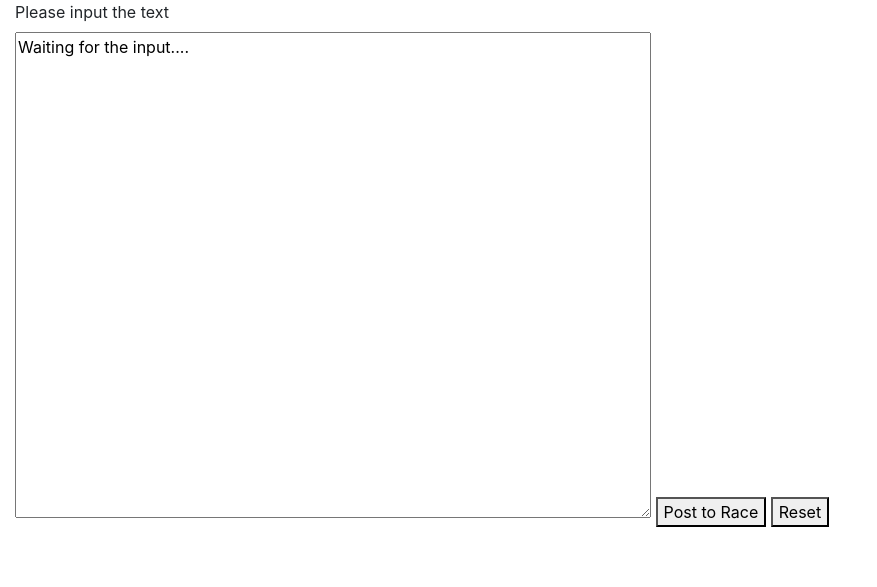
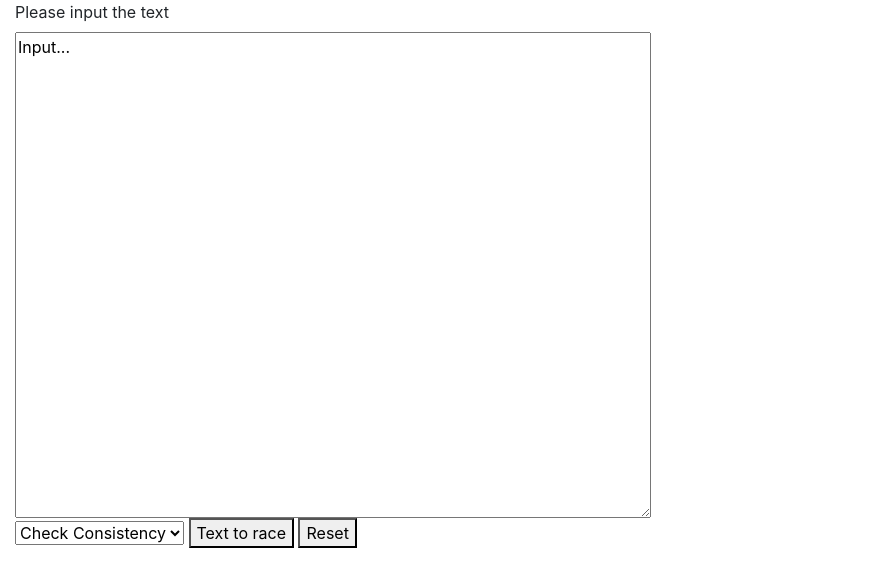
Before and after one commit to OriJC/improject, a Flask app: page /TTR in a window 1280 px wide. Shown: the part 56-643 px from the top of the page, without its empty margins (0-877 px from the left). Run offline with Flask 2, Linux system fonts and the light colour scheme; some libraries are stand-ins or nearby versions.

Commit message:
Able to generate check_consistency body xml from page

```diff
--- a/app.py
+++ b/app.py
@@ -1,112 +1,144 @@
 from flask import Flask, render_template, request, redirect, url_for, jsonify, Response, send_file
 from flask_bootstrap import Bootstrap
-import os, subprocess
+import os
+import subprocess
 import json
 from werkzeug.utils import secure_filename
 from google.cloud import texttospeech
+import requests
+import xml.etree.ElementTree as ET
 
-import route
+app = Flask(__name__)
+bootstrap = Bootstrap(app)
 
-app=Flask(__name__)
-bootstrap=Bootstrap(app)
-
-app.secret_key='example key'
-os.environ['GOOGLE_APPLICATION_CREDENTIALS']='asd.json'
+app.secret_key = 'example key'
+os.environ['GOOGLE_APPLICATION_CREDENTIALS'] = 'asd.json'
 
 
 @app.route('/')
 @app.route('/home')
 def home():
-	return render_template('index.html')
+    return render_template('index.html')
+
 
 @app.route('/TTS')
 def TTS():
-	return render_template('TextToSpeech.html')
+    return render_template('TextToSpeech.html')
+
 
 @app.route('/OTA')
 def OTA():
-	return render_template('OWLToACE.html')
+    return render_template('OWLToACE.html')
+
 
 @app.route('/OTS')
 def OTS():
-	return render_template('OWLToSpeech.html')
+    return render_template('OWLToSpeech.html')
+
 
 @app.route('/TTR')
 def TTR():
-	return render_template('TextToRace.html')
+    return render_template('TextToRace.html')
+
+@app.route('/TTRA', methods=['POST'])
+def PostToRace():
+    if request.method == 'POST':
+        axioms = request.values['text']
+        axioms = axioms.replace('\n', ' ')
+        # remove all the \n from the axioms so it fits the xml
+        UseCase = request.values['UseCase']
+        url = "http://attempto.ifi.uzh.ch/ws/race/racews.perl"
+        headers = {'content-type': 'application/soap+xml'}
+        # headers = {'content-type': 'text/xml'}
+        body = f"""<?xml version="1.0" encoding="UTF-8"?>
+
+<env:Envelope xmlns:env="http://schemas.xmlsoap.org/soap/envelope/">
+    <env:Body>
+        <race:Request xmlns:race="http://attempto.ifi.uzh.ch/race">
+            <race:Axioms>{axioms}</race:Axioms>
+            <race:Mode>{UseCase}</racse:Mode>
+        </race:Request>
+    </env:Body>
+</env:Envelope>"""
+        print(body)
+        return True
+
+
 
 @app.route('/savetxt', methods=['POST'])
 def savetxt():
-	if request.method == 'POST':
-		file=[]
-		file=request.files.get('story')
-		filename=secure_filename(file.filename)
-		file.save('upload/'+filename)
-		result=owlverb(filename)
-		return jsonify({'result':result})
-	return jsonify({'result':"Failed!"})
+    if request.method == 'POST':
+        file = []
+        file = request.files.get('story')
+        filename = secure_filename(file.filename)
+        file.save('upload/'+filename)
+        result = owlverb(filename)
+        return jsonify({'result': result})
+    return jsonify({'result': "Failed!"})
 
 
-@app.route('/TTSapi',methods=['POST'])
+@app.route('/TTSapi', methods=['POST'])
 def TTSapi():
-	if request.method == 'POST':
-		text=request.values['text']
-		pitch=0
-		speed=1
-		lang='en-US'
-		if(request.values['voice'])=='male1':
-			name="en-US-Wavenet-D"
-			gender=texttospeech.SsmlVoiceGender.MALE
-		elif(request.values['voice']=='female1'):
-			name="en-US-Wavenet-F"
-			gender=texttospeech.SsmlVoiceGender.FEMALE
-		elif(request.values['voice']=='male2'):
-			name="en-US-Wavenet-A"
-			gender=texttospeech.SsmlVoiceGender.MALE
-		elif(request.values['voice']=='female2'):
-			name="en-US-Wavenet-E"
-			gender=texttospeech.SsmlVoiceGender.FEMALE
-		elif(request.values['voice']=='robot'):
-			name="en-GB-standard-A"
-			gender=texttospeech.SsmlVoiceGender.MALE
-			speed=0.66
-			pitch=-10.40
-			lang='en-GB'
-		message=json.dumps({
-			'lang':lang,
-			'inputtext':text,
-			'name':name,
-			'gender':gender,
-			'speed':speed,
-			'pitch':pitch
-			})
-		applic(message)
-		return jsonify({'result': True})
-	return jsonify({'result': False})
+    if request.method == 'POST':
+        text = request.values['text']
+        pitch = 0
+        speed = 1
+        lang = 'en-US'
+        if(request.values['voice']) == 'male1':
+            name = "en-US-Wavenet-D"
+            gender = texttospeech.SsmlVoiceGender.MALE
+        elif(request.values['voice'] == 'female1'):
+            name = "en-US-Wavenet-F"
+            gender = texttospeech.SsmlVoiceGender.FEMALE
+        elif(request.values['voice'] == 'male2'):
+            name = "en-US-Wavenet-A"
+            gender = texttospeech.SsmlVoiceGender.MALE
+        elif(request.values['voice'] == 'female2'):
+            name = "en-US-Wavenet-E"
+            gender = texttospeech.SsmlVoiceGender.FEMALE
+        elif(request.values['voice'] == 'robot'):
+            name = "en-GB-standard-A"
+            gender = texttospeech.SsmlVoiceGender.MALE
+            speed = 0.66
+            pitch = -10.40
+            lang = 'en-GB'
+        message = json.dumps({
+            'lang': lang,
+            'inputtext': text,
+            'name': name,
+            'gender': gender,
+            'speed': speed,
+            'pitch': pitch
+        })
+        applic(message)
+        return jsonify({'result': True})
+    return jsonify({'result': False})
+
 
 def owlverb(storypath):
-	result=subprocess.run(['owl_to_ace.exe','-xml',f'upload/{storypath}'],capture_output=True,shell=True)
-	return result.stdout.decode()
+    result = subprocess.run(
+        ['owl_to_ace.exe', '-xml', f'upload/{storypath}'], capture_output=True, shell=True)
+    return result.stdout.decode()
 
 
 def applic(message):
-	client = texttospeech.TextToSpeechClient()
-	message=json.loads(message)
-	synthesis_input = texttospeech.SynthesisInput(text=message['inputtext'])
-	voice = texttospeech.VoiceSelectionParams(
-    language_code=message['lang'],
-    ssml_gender=message['gender'],
-    name=message['name'])
-	audio_config = texttospeech.AudioConfig(
-	speaking_rate=message['speed'],
-	pitch=message['pitch'],
-	audio_encoding=texttospeech.AudioEncoding.MP3)
-	response = client.synthesize_speech(input=synthesis_input, voice=voice, audio_config=audio_config)
-	with open('./static/output.mp3', 'wb') as out:
-		out.write(response.audio_content)
-		print('Audio content written to file "output.mp3"')
-	return send_file('./static/output.mp3',attachment_filename='output.mp3')
+    client = texttospeech.TextToSpeechClient()
+    message = json.loads(message)
+    synthesis_input = texttospeech.SynthesisInput(text=message['inputtext'])
+    voice = texttospeech.VoiceSelectionParams(
+        language_code=message['lang'],
+        ssml_gender=message['gender'],
+        name=message['name'])
+    audio_config = texttospeech.AudioConfig(
+        speaking_rate=message['speed'],
+        pitch=message['pitch'],
+        audio_encoding=texttospeech.AudioEncoding.MP3)
+    response = client.synthesize_speech(
+        input=synthesis_input, voice=voice, audio_config=audio_config)
+    with open('./static/output.mp3', 'wb') as out:
+        out.write(response.audio_content)
+        print('Audio content written to file "output.mp3"')
+    return send_file('./static/output.mp3', attachment_filename='output.mp3')
 
-
-if __name__=='__main__':
-	app.run(debug=True)
+if __name__ == '__main__':
+    app.run(debug=True)
--- /dev/null
+++ b/static/js/TextToRace.js
@@ -0,0 +1,25 @@
+function uploadTextTTR(){
+    var text = document.getElementById("output").value;
+    var UseCase = document.getElementById("UseCase").value;
+    var up = new FormData();
+    up.append('text', text);
+    up.append('UseCase', UseCase);
+    console.log(text);
+    $.ajax({
+        type: 'POST',
+        url: '/TTRA',
+        data: up,
+        processData: false,
+        contentType: false
+    }).done(function(data){
+    console.log("Text to Race upload successful!");
+    if(data['result'] == true)
+        console.log("Reload successfully!!!");
+    else
+        console.log("TTR Failed");
+
+    }).fail(function(jqXHR,textStatus,error){
+        console.log("Upload text failed!");
+    });
+
+    }
--- a/templates/TextToRace.html
+++ b/templates/TextToRace.html
@@ -1,14 +1,22 @@
 {% extends "base.html" %}
 {% block title %}TextToRace{% endblock title %}
 
-<script src="{{url_for('static', filename='uploadRace.js')}}"></script>
+{% block content %}
 
-{% block content %}
+
+<script type=text/javascript src="{{url_for('static', filename='js/TextToRace.js')}}"></script>
 
 <div id="ttrpart">
     <label for="output">Please input the text</label><br>
-    <textarea id="output" cols="60" rows="20">Waiting for the input....</textarea>
-    <button id="post_to_race" onclick="">Post to Race</button>
+    <textarea id="output" cols="60" rows="20">Input...</textarea>
+    <br>
+    <select id="UseCase">
+        <option value="CheckConsistency">Check Consistency</option>
+        <option value="Prove">Prove</option>
+        <option value="Query">Query</option>
+    </select>
+    <button id="ttr" onclick="uploadTextTTR();">Text to race</button>
     <button id="delete" onclick="deleteText();">Reset</button>
 </div>
+
 {% endblock content %}
```
